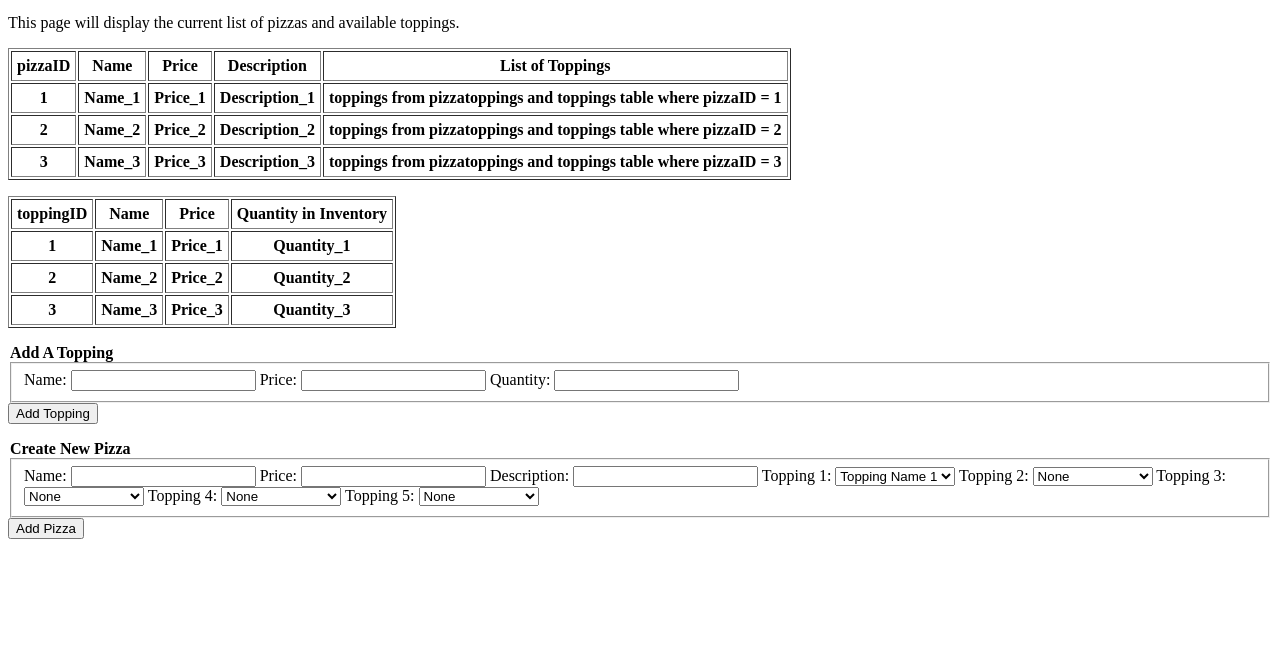
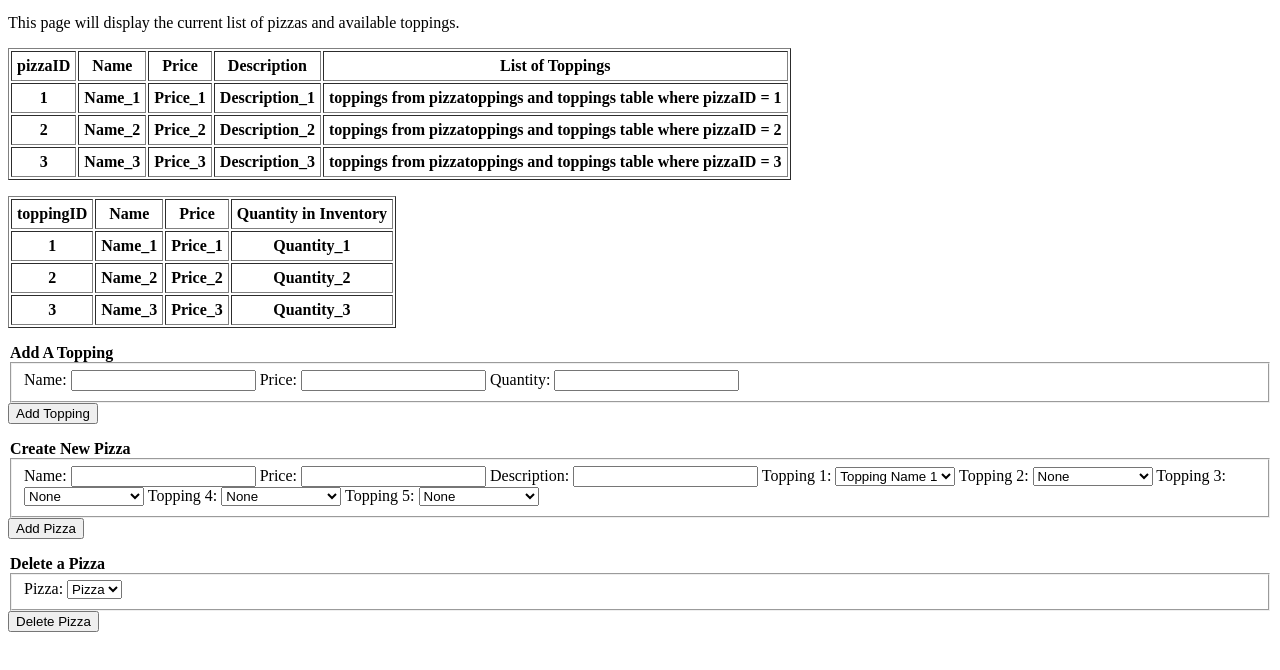
Before and after one commit to hermnich/CS-340-Project-Group-124, a plain HTML site: page pizzas.html in a window 1280 px wide. Shown: the part 86-756 px from the top of the page. Drawn offline with Linux system fonts and the light colour scheme.

Commit message:
Add delete field to pizzas html

```diff
--- a/pizzas.html
+++ b/pizzas.html
@@ -6,7 +6,7 @@
 <body>
 <h1>Pizzas and Toppings</h1>
 
-[ Navigation:  <a href="index.html">Customers</a> | <a href="Drivers.html">Drivers</a> | <a href="orders.html">Orders</a> | <a href="pizzas.html">Pizzas & Toppings</a> ]
+[ Navigation:  <a href="index.html">Customers</a> | <a href="drivers.html">Drivers</a> | <a href="orders.html">Orders</a> | <a href="pizzas.html">Pizzas & Toppings</a> ]
 
 <p>This page will display the current list of pizzas and available toppings.</p>
 
@@ -130,5 +130,17 @@
         <input class="btn" type="submit" id="addPizza" value="Add Pizza">
   </form>
 </div>
+
+<div>
+  <form>
+      <legend><strong>Delete a Pizza</strong></legend>
+        <fieldset class="fields">
+          <label>Pizza: </label> <select name="toppingID">
+            <option value="1">Pizza</option>
+          </select>
+        </fieldset>
+        <input class="btn" type="submit" id="deletePizza" value="Delete Pizza">
+  </form>
+</div>
 </body>
 </html>
```
